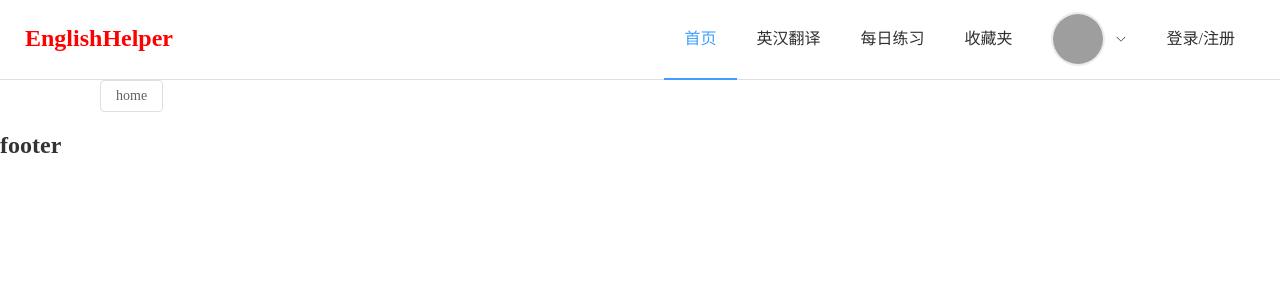
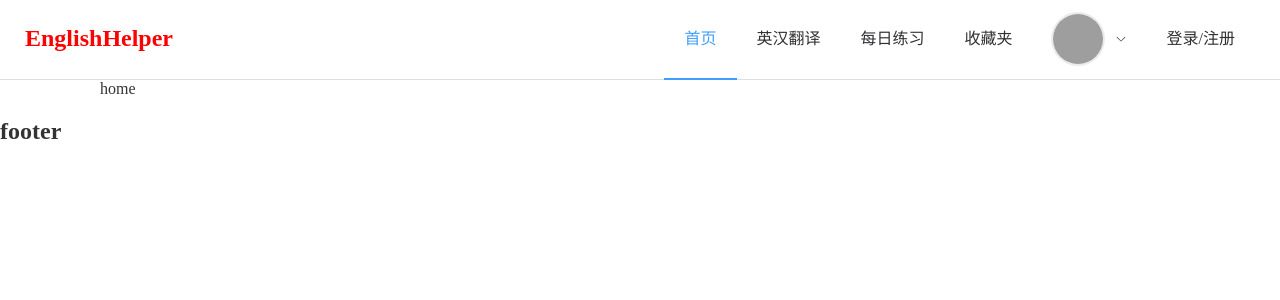
Before and after one commit to NshiXuan/EnglishHelper-nuxt3, a Nuxt app: page / in a window 1280 px wide. Shown: the top 300 px of the page. Built offline with nearby package versions, Linux system fonts and the light colour scheme; grey boxes are pictures that could not be loaded.

Commit message:
fix home bug

```diff
--- a/pages/index.vue
+++ b/pages/index.vue
@@ -1,11 +1,10 @@
 <template>
   <div class="home wrap-v1">
-    <ElButton>home</ElButton>
+    home
   </div>
 </template>
 
 <script setup lang="ts">
-import { ElButton } from 'element-plus'
 
 export interface IProps {
   title?: string,
```
